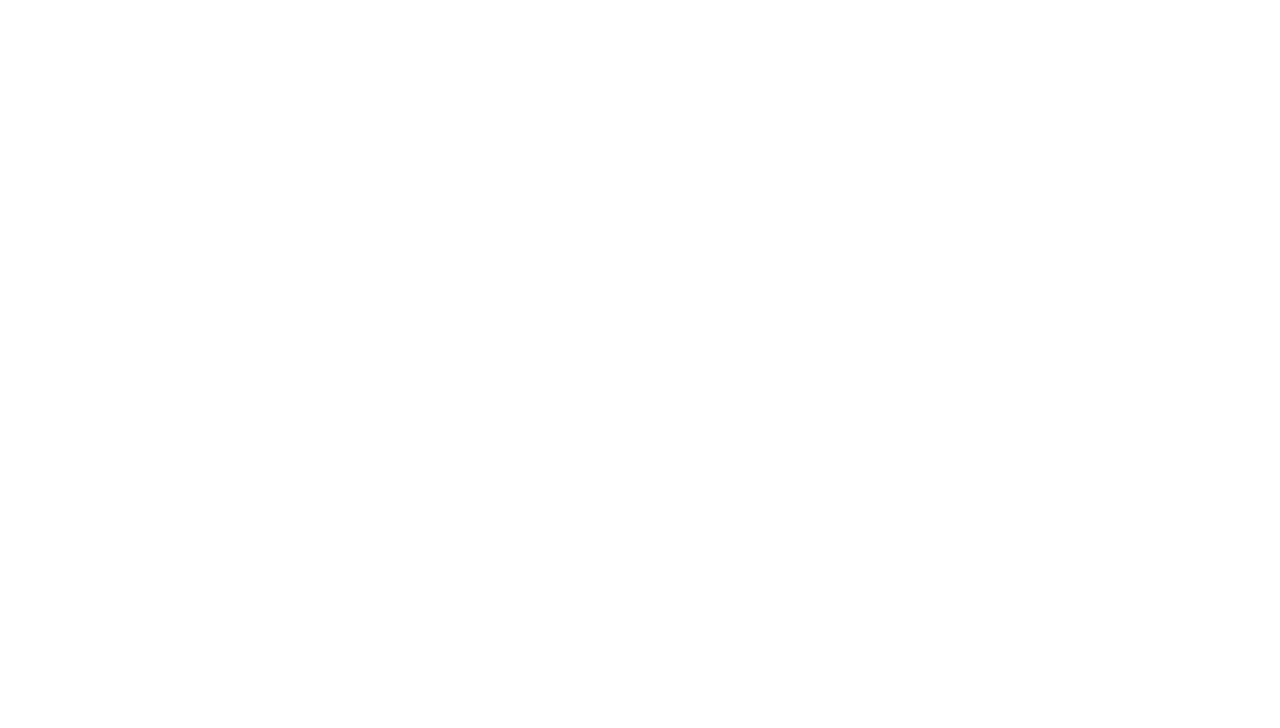
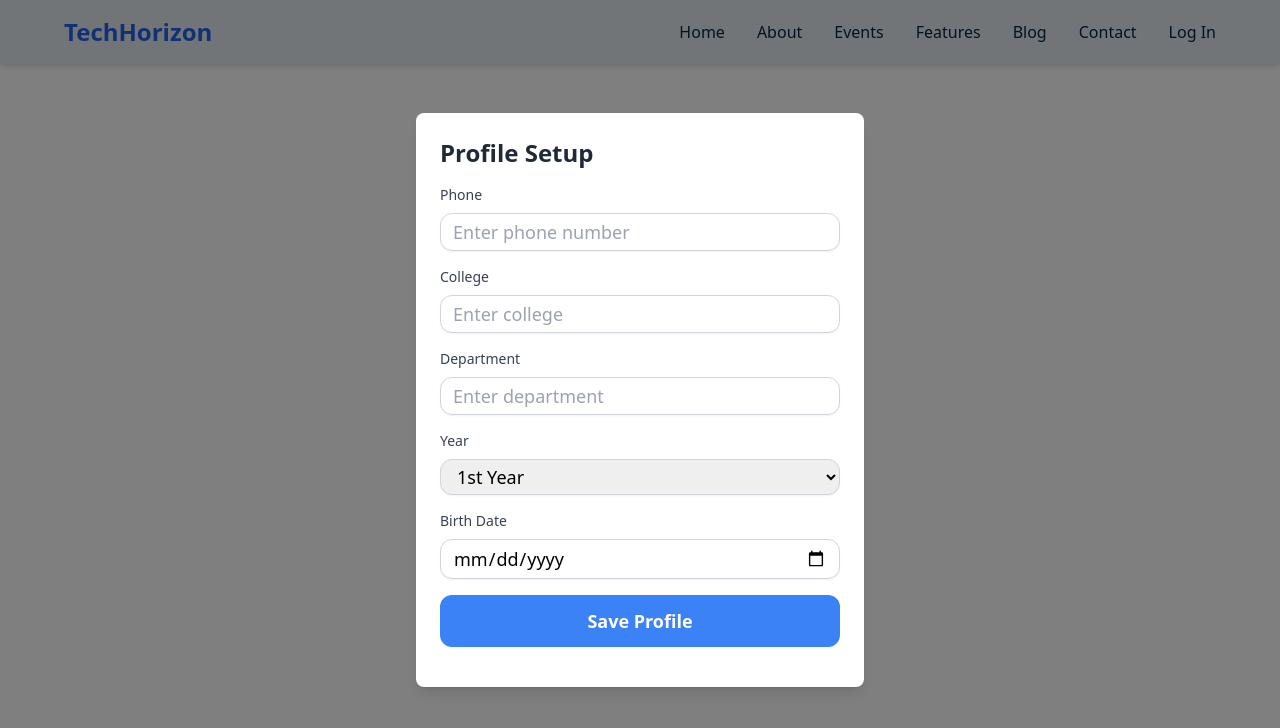
Before and after one commit to Esubale-E/TechHorizen, a React (Vite) app: page /profilesetup in a window 1280 px wide. Before the commit this address had no page. Shown: the top 728 px of the page. Built offline with nearby package versions, Linux system fonts and the light colour scheme.

Commit message:
profile setup build

```diff
--- a/src/Layouts/NavBar.jsx
+++ b/src/Layouts/NavBar.jsx
@@ -19,7 +19,7 @@ const Navbar = () => {
     { to: "/events", text: "Events" },
     { to: "/blog", text: "Blog" },
     { to: "/contact", text: "Contact Us" },
-    { to: "/signin", text: "Sign In" },
+    { to: "/signup", text: "Sign Up" },
   ];
 
   return (
@@ -44,10 +44,10 @@ const Navbar = () => {
           <CustomNavLink to="#blog" text="Blog" isActive={isActive} />
           <CustomNavLink to="#contact" text="Contact" isActive={isActive} />
           <Link
-            to="signin"
+            to="login"
             className="transition hover:text-gray-400 duration-300 text-text"
           >
-            Sign In
+            Log In
           </Link>
         </div>
 
--- a/src/components/ProfileSetup.jsx
+++ b/src/components/ProfileSetup.jsx
@@ -1,89 +1,131 @@
-import { useState } from "react";
+import { useForm } from "react-hook-form";
+import { yupResolver } from "@hookform/resolvers/yup";
+import * as yup from "yup";
 import Button from "./common/Button";
 import Input from "./common/Input";
+import userService from "../services/user-service";
+import { useLocation } from "react-router-dom";
+import { ErrText } from "./common/Text";
+
+const profileSchema = yup.object().shape({
+  phone: yup
+    .string()
+    .required("Phone number is required")
+    .matches(
+      /^(?:\+251|0)\d{9}$/,
+      "Phone number must be a valid Ethiopian phone number"
+    ),
+  college: yup.string().required("College is required"),
+  department: yup.string().required("Department is required"),
+  year: yup.string().required("Year is required"),
+  birthDate: yup
+    .date()
+    .required("Birthdate is required")
+    .max(new Date(), "Birthdate cannot be in the future"),
+});
 
 const ProfileSetup = () => {
-  const [eventData, setEventData] = useState({
-    title: "",
-    date: "",
-    location: "",
-    description: "",
+  const location = useLocation();
+  const searchParams = new URLSearchParams(location.search);
+  const userId = searchParams.get("userId");
+
+  console.log("Extracted userId:", userId);
+
+  const {
+    register,
+    handleSubmit,
+    formState: { errors },
+    reset,
+  } = useForm({
+    resolver: yupResolver(profileSchema),
+    defaultValues: {
+      phone: "",
+      college: "",
+      department: "",
+      year: 1,
+      birthDate: "",
+    },
   });
 
-  const handleChange = (e) => {
-    const { name, value } = e.target;
-    setEventData({ ...eventData, [name]: value });
-  };
+  const onSubmit = (data) => {
+    console.log(data);
 
-  const handleSubmit = (e) => {
-    e.preventDefault();
+    userService
+      .update(userId, data)
+      .then((res) => console.log(res.data))
+      .catch((err) => console.log(err.messsage));
 
-    console.log(eventData);
-    setEventData({
-      title: "",
-      date: "",
-      location: "",
-      description: "",
-    }); // Reset form
+    reset();
   };
 
   return (
     <div className="fixed inset-0 flex items-center justify-center bg-black bg-opacity-50 z-50">
       <div className="bg-white dark:bg-gray-800 p-6 rounded-lg shadow-lg w-11/12 max-w-md">
         <h2 className="text-2xl font-semibold mb-4 text-gray-800 dark:text-gray-200">
-          Add New Event
+          Profile Setup
         </h2>
-        <form onSubmit={handleSubmit}>
+        <form onSubmit={handleSubmit(onSubmit)}>
           <Input
+            label="Phone"
             type="text"
-            id="title"
-            name="title"
-            value={eventData.title}
-            onChange={handleChange}
-            required
-            placeholder="Enter event title"
+            {...register("phone")}
+            placeholder="Enter phone number"
+            aria-invalid={!!errors.phone}
+            aria-describedby="phone-error"
+            errorMessage={errors.phone?.message}
           />
           <Input
-            type="date"
-            id="date"
-            name="date"
-            value={eventData.date}
-            onChange={handleChange}
-            required
-            className="mt-1 block w-full px-3 py-2 border border-gray-300 dark:border-gray-700 rounded-md shadow-sm focus:ring-primary focus:border-primary dark:bg-gray-900 dark:text-gray-200"
+            label="College"
+            type="text"
+            {...register("college")}
+            placeholder="Enter college"
+            aria-invalid={!!errors.college}
+            aria-describedby="college-error"
+            errorMessage={errors.college?.message}
           />
           <Input
+            label="Department"
             type="text"
-            id="location"
-            name="location"
-            value={eventData.location}
-            onChange={handleChange}
-            required
-            className="mt-1 block w-full px-3 py-2 border border-gray-300 dark:border-gray-700 rounded-md shadow-sm focus:ring-primary focus:border-primary dark:bg-gray-900 dark:text-gray-200"
-            placeholder="Enter event location"
+            {...register("department")}
+            placeholder="Enter department"
+            aria-invalid={!!errors.department}
+            aria-describedby="department-error"
+            errorMessage={errors.department?.message}
           />
           <div className="mb-4">
-            <label
-              htmlFor="description"
-              className="block text-sm font-medium text-gray-700 dark:text-gray-300"
+            <label className="block text-sm text-gray-700 mb-2" htmlFor="year">
+              Year
+            </label>
+            <select
+              {...register("year")}
+              id="year"
+              name="year"
+              className="w-full py-1 px-3 text-lg border border-gray-300 rounded-xl focus:outline-none focus:ring-2 focus:ring-darkaccent hover:ring-2 hover:ring-darkaccent shadow-sm transition-all duration-300 ease-in-out transform"
+              aria-invalid={!!errors.year}
+              aria-describedby="year-error"
             >
-              Description
-            </label>
-            <textarea
-              id="description"
-              name="description"
-              value={eventData.description}
-              onChange={handleChange}
-              required
-              className="mt-1 block w-full px-3 py-2 border border-gray-300 dark:border-gray-700 rounded-md shadow-sm focus:ring-primary focus:border-primary dark:bg-gray-900 dark:text-gray-200"
-              placeholder="Enter event description"
-              rows="4"
-            />
+              <option value="">Select Year</option>
+              <option value="1">1st Year</option>
+              <option value="2">2nd Year</option>
+              <option value="3">3rd Year</option>
+              <option value="4">4th Year</option>
+              <option value="5">5th Year</option>
+              <option value="5">6th Year</option>
+              <option value="5">7th Year</option>
+            </select>
+            {errors.year && <ErrText>{errors.year.message}</ErrText>}
           </div>
 
-          {/* Actions */}
-          <div className="flex justify-end space-x-2">
-            <Button type="submit">Add Event</Button>
+          <Input
+            label="Birth Date"
+            type="date"
+            {...register("birthDate")}
+            aria-invalid={!!errors.birthDate}
+            aria-describedby="birthDate-error"
+            errorMessage={errors.birthDate?.message}
+          />
+          <div className="flex justify-end my-4">
+            <Button type="submit">Save Profile</Button>
           </div>
         </form>
       </div>
--- a/src/components/Students/Dashboard.jsx
+++ b/src/components/Students/Dashboard.jsx
@@ -1,10 +1,14 @@
 import TextHighlight from "../common/TextHighlight";
 import Heading1 from "../common/Headings";
+import { useContext } from "react";
+import AuthContext from "../../contexts/authContext";
 
 function StudentDashboard() {
+  const { user } = useContext(AuthContext);
+
   return (
     <div className="flex flex-col w-full items-center justify-center min-h-screen bg-gradient-to-r from-blue-100 to-gray-100">
-      <Heading1>Welcome to the Dashboard!</Heading1>
+      <Heading1>Welcome {user.firstName || "to the Dashboard"}!</Heading1>
       <p className="text-gray-600 text-center max-w-xl">
         Explore the latest <TextHighlight>events</TextHighlight>,
         <TextHighlight>courses</TextHighlight>,
--- a/src/components/common/Input.jsx
+++ b/src/components/common/Input.jsx
@@ -1,33 +1,51 @@
 /* eslint-disable react/prop-types */
+/* eslint-disable react/display-name */
+import { forwardRef } from "react";
 import capitalize from "./../../utils/capitalize";
+import { ErrText } from "./Text";
 
-const Input = ({
+const Input = forwardRef(
+  (
+    {
       label = null,
-  type,
+      type = "text",
       value,
       name,
       onChange,
       id,
-  placeholder,
+      placeholder = "",
       required,
-}) => {
+      errorMessage = null, // For displaying validation errors
+      className = "", // Allow dynamic styling
+      ...rest
+    },
+    ref
+  ) => {
     return (
-    <div>
-      <label className="block text-sm text-gray-700 mb-2" htmlFor={id || name}>
-        {label || capitalize(name) || capitalize(id)}
+      <div className="mb-4">
+        <label
+          className="block text-sm text-gray-700 mb-2"
+          htmlFor={id || name}
+        >
+          {label || capitalize(name || id)}
         </label>
         <input
-        className="w-full py-1 px-3 text-lg border border-gray-300 rounded-xl focus:outline-none focus:ring-2 focus:ring-darkaccent hover:ring-2 hover:ring-darkaccent shadow-sm transition-all duration-300 ease-in-out transform"
-        type={type || "text"}
-        id={id || null}
-        name={name || ""}
-        placeholder={placeholder || ""}
+          ref={ref} // Attach the ref here
+          className={`w-full py-1 px-3 text-lg border border-gray-300 rounded-xl focus:outline-none focus:ring-2 focus:ring-darkaccent hover:ring-2 hover:ring-darkaccent shadow-sm transition-all duration-300 ease-in-out transform ${className}`}
+          type={type}
+          id={id || name}
+          name={name}
+          placeholder={placeholder}
           value={value}
           onChange={onChange}
           required={!!required}
+          aria-invalid={!!errorMessage}
+          {...rest}
         />
+        {errorMessage && <ErrText>{errorMessage}</ErrText>}
       </div>
     );
-};
+  }
+);
 
 export default Input;
--- /dev/null
+++ b/src/contexts/authContext.js
@@ -0,0 +1,5 @@
+import { createContext } from "react";
+
+const AuthContext = createContext();
+
+export default AuthContext;
--- a/src/pages/SIgnin.jsx
+++ b/src/pages/LogIn.jsx
@@ -1,13 +1,15 @@
-import { useState } from "react";
+import { useContext, useEffect, useState } from "react";
 import { useForm } from "react-hook-form";
 import { yupResolver } from "@hookform/resolvers/yup";
 import * as yup from "yup";
 import { FaEye, FaEyeSlash } from "react-icons/fa";
 import { Heading2 } from "../components/common/Headings";
-import { Label } from "./SignUp";
 import { SignButton } from "../components/common/Button";
 import AppLink, { GoogleLink } from "../components/common/AppLink";
-import { ErrText } from "../components/common/Text";
+import Input from "../components/common/Input";
+import userService from "../services/user-service";
+import { replace, useNavigate } from "react-router-dom";
+import AuthContext from "../contexts/authContext";
 
 const validationSchema = yup.object().shape({
   email: yup
@@ -20,8 +22,9 @@ const validationSchema = yup.object().shape({
     .required("Password is required"),
 });
 
-const SignIn = () => {
+const LogIn = () => {
   const [showPassword, setShowPassword] = useState(false);
+  const { user, dispach } = useContext(AuthContext);
 
   const {
     register,
@@ -31,36 +34,49 @@ const SignIn = () => {
     resolver: yupResolver(validationSchema),
   });
 
+  const navigateToStudent = useNavigate();
+
   const onSubmit = (data) => {
-    alert("Sign-in successful!");
-    console.log(data);
+    console.log("user data", data);
+    userService
+      .login(data)
+      .then((res) => {
+        dispach({ type: "LOGIN", user: res.data });
+        navigateToStudent("/student", replace);
+      })
+      .catch((err) => console.log(err));
+    console.log("on submit data", data);
   };
+
+  useEffect(() => {
+    console.log("Updated user state:", user);
+  }, [user]);
 
   return (
     <div className="min-h-screen bg-gray-100 flex items-center justify-center">
       <div className="w-[400px] bg-white rounded-xl shadow-lg p-6">
-        <Heading2> Sign In</Heading2>
+        <Heading2>Log In</Heading2>
 
         <form onSubmit={handleSubmit(onSubmit)} className="space-y-4">
-          <div>
-            <Label hFor="email" label=" Email" />
-            <input
-              id="email"
-              {...register("email")}
-              type="email"
-              className="w-full py-2 px-3 border rounded-xl focus:ring-2 focus:ring-blue-500"
-              placeholder="Enter your email"
-            />
-            {errors.email && <ErrText>{errors.email.message}</ErrText>}
-          </div>
+          {/* Email Field */}
+          <Input
+            label="Email"
+            type="email"
+            placeholder="Enter your email"
+            {...register("email")}
+            errorMessage={errors.email?.message}
+            className={errors.email ? "border-red-500" : ""}
+          />
+
+          {/* Password Field */}
           <div className="relative">
-            <Label hFor="password" label="Password" />
-            <input
-              id="password"
+            <Input
+              label="Password"
+              type={showPassword ? "text" : "password"}
+              placeholder="Enter your password"
               {...register("password")}
-              type={showPassword ? "text" : "password"}
-              className="w-full py-2 px-3 border rounded-xl focus:ring-2 focus:ring-blue-500"
-              placeholder="Enter your password"
+              errorMessage={errors.password?.message}
+              className={errors.password ? "border-red-500" : ""}
             />
             <div
               className="absolute right-3 top-9 cursor-pointer"
@@ -68,9 +84,10 @@ const SignIn = () => {
             >
               {showPassword ? <FaEyeSlash size={20} /> : <FaEye size={20} />}
             </div>
-            {errors.password && <ErrText>{errors.password.message}</ErrText>}
           </div>
-          <SignButton label="Sign In" />
+
+          {/* Submit Button */}
+          <SignButton label="Log In" />
           <GoogleLink />
         </form>
         <p className="mt-4 text-sm text-gray-600 text-center">
@@ -81,4 +98,4 @@ const SignIn = () => {
   );
 };
 
-export default SignIn;
+export default LogIn;
--- a/src/pages/SignUp.jsx
+++ b/src/pages/SignUp.jsx
@@ -1,4 +1,3 @@
-/* eslint-disable react/prop-types */
 import { useState } from "react";
 import { useForm } from "react-hook-form";
 import { yupResolver } from "@hookform/resolvers/yup";
@@ -7,9 +6,10 @@ import { FaEye, FaEyeSlash } from "react-icons/fa";
 import AppLink, { GoogleLink } from "./../components/common/AppLink";
 import { SignButton } from "../components/common/Button";
 import { Heading2 } from "./../components/common/Headings";
+import Input from "../components/common/Input";
 import userService from "../services/user-service";
-import { useNavigate } from "react-router-dom";
-import { LightText, ErrText } from "./../components/common/Text";
+import { LightText } from "./../components/common/Text";
+import { replace, useNavigate } from "react-router-dom";
 
 // Validation schema using Yup
 const validationSchema = yup.object().shape({
@@ -30,12 +30,9 @@ const validationSchema = yup.object().shape({
 });
 
 const SignUp = () => {
-  const navigate = useNavigate();
   const [showPassword, setShowPassword] = useState(false);
   const [showConfirmPassword, setShowConfirmPassword] = useState(false);
-
-  const inputstyle =
-    "w-full py-1 px-3 text-lg border border-gray-300 rounded-xl focus:outline-none focus:ring-2 focus:ring-accent shadow-sm transition-all duration-300 ease-in-out transform hover:scale-105";
+  const toProfileDetail = useNavigate();
 
   const {
     register,
@@ -46,57 +43,57 @@ const SignUp = () => {
   });
 
   const onSubmit = async (data) => {
-    const response = await userService.create(data);
-    console.log(response.data);
-    navigate("/student");
+    userService
+      .create({ ...data, authType: "regular" })
+      .then((res) => {
+        toProfileDetail("/profilesetup", replace);
+        console.log("Account Created ", res.data);
+      })
+      .catch((err) => console.log("Account Not Created ", err));
   };
 
   return (
     <div className="min-h-screen bg-gray-100 flex items-center justify-center">
-      <div className="w-[400px]  mt- bg-white rounded-xl shadow-lg p-6">
+      <div className="w-[400px] mt- bg-white rounded-xl shadow-lg p-6">
         <Heading2>Sign Up</Heading2>
-        <form onSubmit={handleSubmit(onSubmit)} className="space-y-4jk">
-          <div>
-            <Label hFor="firstName" label={"First Name"} />
-            <input
-              id="firstName"
+        <form onSubmit={handleSubmit(onSubmit)} className="space-y-4">
+          {/* First Name Field */}
+          <Input
+            label="First Name"
+            name="firstName"
+            placeholder="Enter your first name"
             {...register("firstName")}
-              type="text"
-              className={inputstyle}
-              placeholder="Enter your first name"
+            errorMessage={errors.firstName?.message}
           />
-            {errors.firstName && <ErrText>{errors.firstName.message}</ErrText>}
-          </div>
-          <div>
-            <Label hFor="lastName" label={"Last Name"} />
-            <input
-              id="lastName"
+
+          {/* Last Name Field */}
+          <Input
+            label="Last Name"
+            name="lastName"
+            placeholder="Enter your last name"
             {...register("lastName")}
-              type="text"
-              className={inputstyle}
-              placeholder="Enter your last name"
+            errorMessage={errors.lastName?.message}
           />
-            {errors.lastName && <ErrText>{errors.lastName.message}</ErrText>}
-          </div>
-          <div>
-            <Label hFor="email" label={"Email"} />
-            <input
-              id="email"
+
+          {/* Email Field */}
+          <Input
+            label="Email"
+            type="email"
+            name="email"
+            placeholder="Enter your email"
             {...register("email")}
-              type="email"
-              className={inputstyle}
-              placeholder="Enter your email"
+            errorMessage={errors.email?.message}
           />
-            {errors.email && <ErrText>{errors.email.message}</ErrText>}
-          </div>
+
+          {/* Password Field */}
           <div className="relative">
-            <Label hFor="password" label="Password" />
-            <input
-              id="password"
+            <Input
+              label="Password"
+              type={showPassword ? "text" : "password"}
+              name="password"
+              placeholder="Enter your password"
               {...register("password")}
-              type={showPassword ? "text" : "password"}
-              className={inputstyle}
-              placeholder="Enter your password"
+              errorMessage={errors.password?.message}
             />
             <div
               className="absolute right-3 top-9 cursor-pointer"
@@ -104,16 +101,17 @@ const SignUp = () => {
             >
               {showPassword ? <FaEyeSlash size={20} /> : <FaEye size={20} />}
             </div>
-            {errors.password && <ErrText>{errors.password.message}</ErrText>}
           </div>
+
+          {/* Confirm Password Field */}
           <div className="relative">
-            <Label hFor="confirmPassword" label="Confirm Password" />
-            <input
-              id="confirmPassword"
+            <Input
+              label="Confirm Password"
+              type={showConfirmPassword ? "text" : "password"}
+              name="confirmPassword"
+              placeholder="Re-enter your password"
               {...register("confirmPassword")}
-              type={showConfirmPassword ? "text" : "password"}
-              className={inputstyle}
-              placeholder="Re-enter your password"
+              errorMessage={errors.confirmPassword?.message}
             />
             <div
               className="absolute right-3 top-9 cursor-pointer"
@@ -125,15 +123,14 @@ const SignUp = () => {
                 <FaEye size={20} />
               )}
             </div>
-            {errors.confirmPassword && (
-              <ErrText> {errors.confirmPassword.message}</ErrText>
-            )}
           </div>
-          <SignButton label={"Sign Up"} />
+
+          {/* Submit Button */}
+          <SignButton label="Sign Up" />
           <GoogleLink />
         </form>
         <LightText>
-          Already have an account? <AppLink to="/signin">Sign In</AppLink>
+          Already have an account? <AppLink to="/login">Log In</AppLink>
         </LightText>
       </div>
     </div>
@@ -141,9 +138,3 @@ const SignUp = () => {
 };
 
 export default SignUp;
-
-export const Label = ({ hFor, label }) => (
-  <label htmlFor={hFor} className="block text-sm text-gray-700 mb-2">
-    {label}
-  </label>
-);
--- a/src/routes/RoutsConfig.jsx
+++ b/src/routes/RoutsConfig.jsx
@@ -1,6 +1,6 @@
 import { Routes, Route } from "react-router-dom";
 import SignUp from "../pages/SignUp";
-import SignIn from "../pages/SignIn";
+import LogIn from "../pages/LogIn";
 import LandingPage from "../pages/LandingPage";
 import MainLayout from "../layouts/MainLayout";
 import StudentLayout from "../Layouts/StudentLayout";
@@ -15,6 +15,7 @@ import TCourseDetail from "../components/Teachers/CourseDetail";
 import AddCourse from "../components/Teachers/AddCourse";
 import AddBlog from "../components/Teachers/AddBlog";
 import AddEvent from "./../components/Teachers/AddEvent";
+import ProfileSetup from "../components/ProfileSetup";
 
 const RoutesConfig = () => {
   return (
@@ -23,7 +24,8 @@ const RoutesConfig = () => {
       <Route element={<MainLayout />}>
         <Route path="/" element={<LandingPage />} />
         <Route path="/signup" element={<SignUp />} />
-        <Route path="/signin" element={<SignIn />} />
+        <Route path="/login" element={<LogIn />} />
+        <Route path="/profilesetup" element={<ProfileSetup />} />
       </Route>
 
       {/* Student Dashboard Navigation */}
```
Also changed, not shown: src/App.jsx (+8 -1 lines), src/reducers/authReducer.js (added, +12 -0 lines), src/services/http-service.js (+7 -0 lines). Lines whose indentation alone changed are shown as unchanged.
